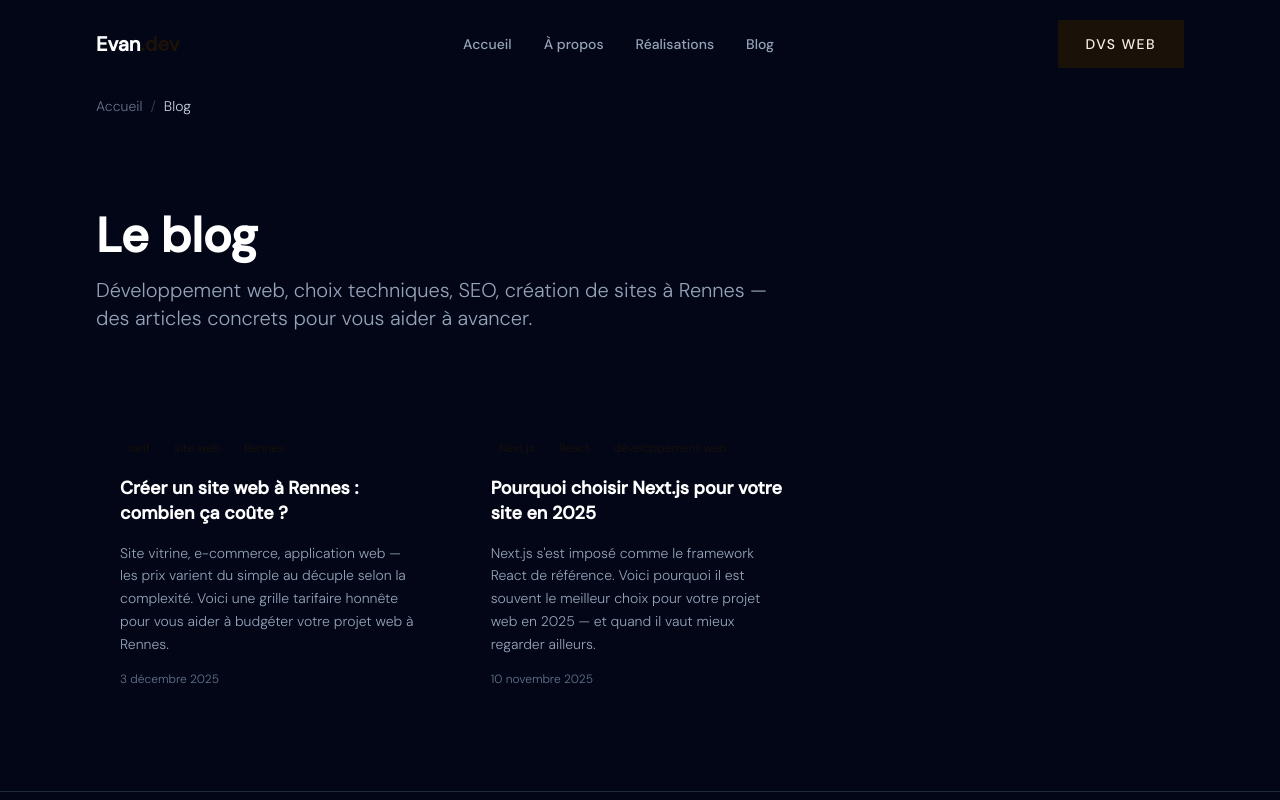
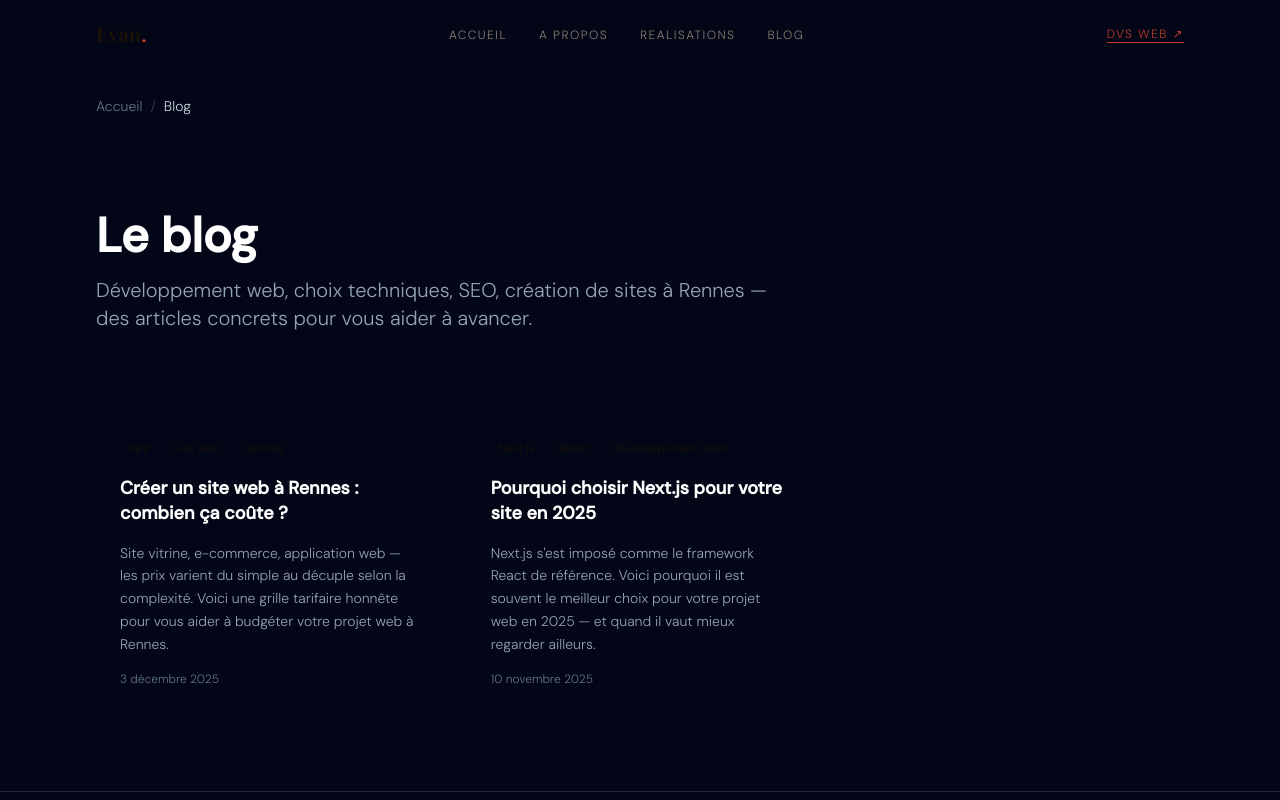
Before and after one commit to davisone/portfolio-V2, an Astro site: page /blog in a window 1280 px wide. Shown: the top 800 px of the page. Built offline with nearby package versions, Linux system fonts and the light colour scheme; Astro itself is replaced by a stand-in of ours; a web font is replaced by a local one.

Commit message:
style: header editorial avec navigation sobre

```diff
--- a/src/components/Header.jsx
+++ b/src/components/Header.jsx
@@ -4,8 +4,8 @@ import { HiMenu, HiX } from 'react-icons/hi'
 
 const navLinks = [
   { name: 'Accueil', href: '#accueil' },
-  { name: 'À propos', href: '#apropos' },
-  { name: 'Réalisations', href: '#realisations' },
+  { name: 'A propos', href: '#apropos' },
+  { name: 'Realisations', href: '#realisations' },
   { name: 'Blog', href: '/blog' },
 ]
 
@@ -25,7 +25,7 @@ export default function Header() {
     <header
       className={`fixed top-0 left-0 right-0 z-50 transition-all duration-300 ${
         isScrolled
-          ? 'bg-slate-950/90 backdrop-blur-md border-b border-slate-800/50 py-3'
+          ? 'bg-paper border-b border-border py-3'
           : 'bg-transparent py-5'
       }`}
     >
@@ -35,10 +35,9 @@ export default function Header() {
           href="#accueil"
           initial={{ opacity: 0, x: -20 }}
           animate={{ opacity: 1, x: 0 }}
-          className="text-xl font-bold"
+          className="text-xl font-serif text-ink"
         >
-          <span className="text-white">Evan</span>
-          <span className="gradient-text">.dev</span>
+          Evan<span className="text-accent">.</span>
         </motion.a>
 
         {/* Desktop Navigation */}
@@ -56,7 +55,7 @@ export default function Header() {
             >
               <a
                 href={link.href}
-                className="text-slate-400 hover:text-white transition-colors duration-300 text-sm font-medium"
+                className="font-sans text-xs tracking-[0.12em] uppercase text-muted hover:text-ink transition-colors duration-300"
               >
                 {link.name}
               </a>
@@ -64,22 +63,22 @@ export default function Header() {
           ))}
         </motion.ul>
 
-        {/* CTA Button */}
+        {/* CTA */}
         <motion.a
           href="https://dvs-web.fr"
           target="_blank"
           rel="noopener noreferrer"
           initial={{ opacity: 0, x: 20 }}
           animate={{ opacity: 1, x: 0 }}
-          className="hidden md:inline-flex btn-primary text-sm"
+          className="hidden md:inline-flex font-sans text-xs tracking-[0.12em] uppercase text-accent border-b border-accent hover:opacity-80 transition-opacity duration-300"
         >
-          DVS Web
+          DVS Web &#8599;
         </motion.a>
 
         {/* Mobile Menu Button */}
         <button
           onClick={() => setIsMobileMenuOpen(!isMobileMenuOpen)}
-          className="md:hidden text-slate-400 hover:text-white p-2"
+          className="md:hidden text-muted hover:text-ink p-2 transition-colors"
           aria-label="Toggle menu"
         >
           {isMobileMenuOpen ? <HiX size={24} /> : <HiMenu size={24} />}
@@ -93,7 +92,7 @@ export default function Header() {
             initial={{ opacity: 0, height: 0 }}
             animate={{ opacity: 1, height: 'auto' }}
             exit={{ opacity: 0, height: 0 }}
-            className="md:hidden bg-slate-900/95 backdrop-blur-md border-b border-slate-800"
+            className="md:hidden bg-paper border-b border-border"
           >
             <ul className="section-container py-4 space-y-4">
               {navLinks.map((link) => (
@@ -101,7 +100,7 @@ export default function Header() {
                   <a
                     href={link.href}
                     onClick={() => setIsMobileMenuOpen(false)}
-                    className="block text-slate-400 hover:text-white transition-colors py-2"
+                    className="block font-sans text-xs tracking-[0.12em] uppercase text-muted hover:text-ink transition-colors py-2"
                   >
                     {link.name}
                   </a>
@@ -112,9 +111,9 @@ export default function Header() {
                   href="https://dvs-web.fr"
                   target="_blank"
                   rel="noopener noreferrer"
-                  className="btn-primary w-full justify-center text-sm"
+                  className="font-sans text-xs tracking-[0.12em] uppercase text-accent border-b border-accent"
                 >
-                  DVS Web
+                  DVS Web &#8599;
                 </a>
               </li>
             </ul>
```
